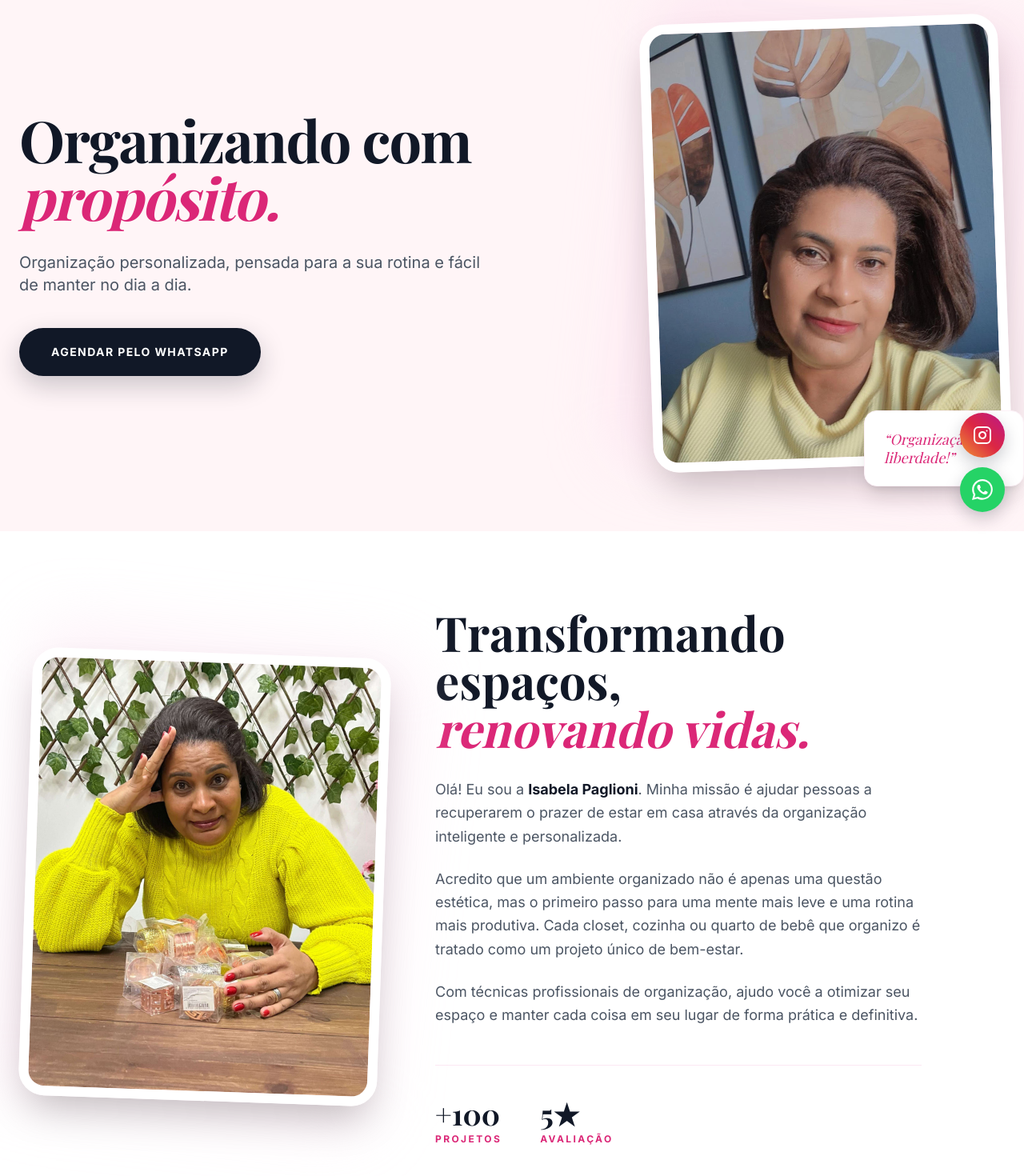
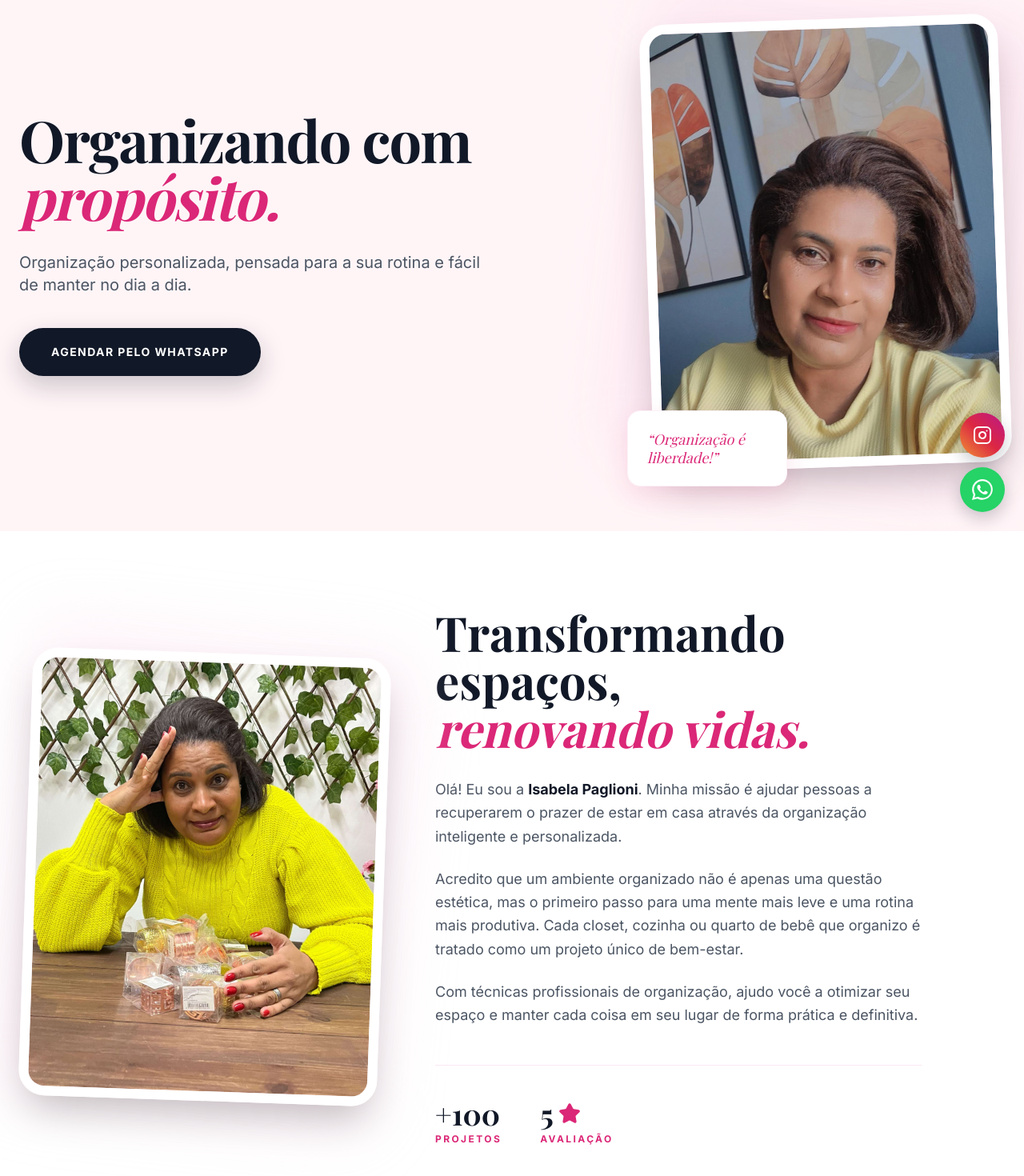
Before and after one commit to paglioni10/isabela_paglioni, a Next.js app: page / in a window 1280 px wide. Shown: the part 136-1606 px from the top of the page at 80% size. Built offline with nearby package versions, Linux system fonts and the light colour scheme; no server answers; a web font is replaced by a local one.

Commit message:
style: polish final (foco, frase do hero, legendas do portfólio e ícone de avaliação)

```diff
--- a/src/app/globals.css
+++ b/src/app/globals.css
@@ -26,9 +26,9 @@ body {
 
 /* Foco visível para quem navega pelo teclado */
 :where(a, button, [tabindex]):focus-visible {
+  /* O contorno segue o arredondamento do próprio elemento */
   outline: 2px solid var(--brand);
-  outline-offset: 3px;
-  border-radius: 9999px;
+  outline-offset: 4px;
 }
 
 @media (prefers-reduced-motion: reduce) {
--- a/src/components/About.tsx
+++ b/src/components/About.tsx
@@ -1,4 +1,5 @@
 import Image from 'next/image'
+import { Star } from 'lucide-react'
 
 export default function About() {
   return (
@@ -47,7 +48,9 @@ export default function About() {
                 <p className="text-xs text-[#DB2777] font-bold uppercase tracking-[0.2em] mt-1">Projetos</p>
               </div>
               <div>
-                <p className="text-4xl font-serif font-bold text-gray-900">5★</p>
+                <p className="text-4xl font-serif font-bold text-gray-900 flex items-center gap-1.5">
+                  5 <Star className="w-7 h-7 text-[#DB2777]" fill="currentColor" aria-label="estrelas" />
+                </p>
                 <p className="text-xs text-[#DB2777] font-bold uppercase tracking-[0.2em] mt-1">Avaliação</p>
               </div>
             </div>
--- a/src/components/Hero.tsx
+++ b/src/components/Hero.tsx
@@ -46,8 +46,8 @@ export default function Hero() {
               />
             </div>
 
-            {/* Frase Flutuante (Desktop) */}
-            <div className="absolute -bottom-6 -right-6 bg-white p-6 rounded-2xl shadow-xl hidden md:block border border-pink-50 max-w-[200px]">
+            {/* Frase flutuante (desktop), à esquerda para não ficar sob os botões fixos */}
+            <div className="absolute -bottom-6 -left-6 bg-white p-6 rounded-2xl shadow-[0_12px_32px_rgba(219,39,119,0.12)] hidden md:block border border-pink-50 max-w-[200px]">
               <p className="text-[#DB2777] font-serif italic text-lg leading-tight">
                 “Organização é liberdade!”
               </p>
--- a/src/components/Portfolio.tsx
+++ b/src/components/Portfolio.tsx
@@ -101,10 +101,13 @@ export default function Portfolio({ projects }: PortfolioProps) {
                   )}
                 </div>
 
-                <div className="p-8 text-center">
-                  <span className="text-[10px] uppercase tracking-[0.2em] text-[#DB2777] font-bold mb-3 block">
-                    {project.category || 'Geral'}
-                  </span>
+                <div className="px-8 py-6 text-center">
+                  {/* Só mostra a categoria quando o título ainda não a menciona */}
+                  {project.category && !project.title?.toLowerCase().includes(project.category.toLowerCase()) && (
+                    <span className="text-[11px] uppercase tracking-[0.2em] text-[#BE185D] font-bold mb-3 block">
+                      {project.category}
+                    </span>
+                  )}
                   <h3 className="text-2xl font-serif font-bold text-gray-900 group-hover:text-[#DB2777] transition-colors duration-300">
                     {project.title}
                   </h3>
```
